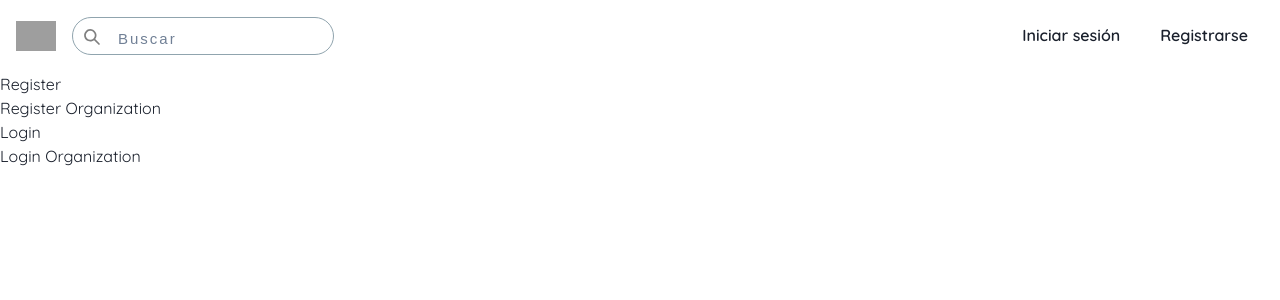
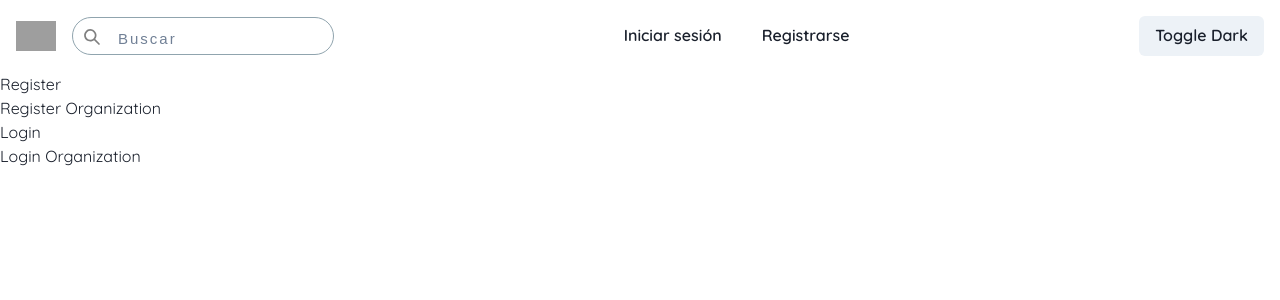
Before and after one commit to guillermososaalmeida/eventland, a React (Vite) app in the folder Frontend/: page / in a window 1280 px wide. Shown: the top 300 px of the page. Built offline with nearby package versions, Linux system fonts and the light colour scheme; grey boxes are pictures that could not be loaded.

Commit message:
theme color mode

```diff
--- a/Frontend/src/components/Header/Header.jsx
+++ b/Frontend/src/components/Header/Header.jsx
@@ -1,4 +1,4 @@
-import { Flex } from "@chakra-ui/react";
+import { Button, Flex, useColorMode } from "@chakra-ui/react";
 import styled from "styled-components";
 import { InputHeader } from "../Inputs/Input";
 import { MobileMenu } from "../Menu/MobileMenu";
@@ -15,6 +15,7 @@
 
 export const Header = () => {
   const { width } = useWidth();
+  const { colorMode, toggleColorMode } = useColorMode();
 
   return (
     <HeaderStyled>
@@ -31,6 +32,9 @@
         </div>
       </Flex>
       <div>{width < 500 ? <MobileMenu /> : <DesktopMenu />} </div>
+      <Button onClick={toggleColorMode}>
+        Toggle {colorMode === "light" ? "Dark" : "Light"}
+      </Button>
     </HeaderStyled>
   );
 };
--- a/Frontend/src/main.jsx
+++ b/Frontend/src/main.jsx
@@ -1,9 +1,13 @@
 import { RouterProvider } from "react-router-dom";
 import ReactDOM from "react-dom/client";
-
+import { ColorModeScript } from "@chakra-ui/react";
 import { routes } from "./routes/routes";
 import "./index.css";
+import theme from "./utils/theme";
 
 ReactDOM.createRoot(document.getElementById("root")).render(
-  <RouterProvider router={routes} />,
+  <>
+    <ColorModeScript initialColorMode={theme.config.initialColorMode} />
+    <RouterProvider router={routes} />
+  </>,
 );
--- /dev/null
+++ b/Frontend/src/utils/theme.js
@@ -0,0 +1,10 @@
+import { extendTheme } from "@chakra-ui/react";
+
+const config = {
+  initialColorMode: "system",
+  useSystemColorMode: true,
+};
+
+const theme = extendTheme({ config });
+
+export default theme;
```
